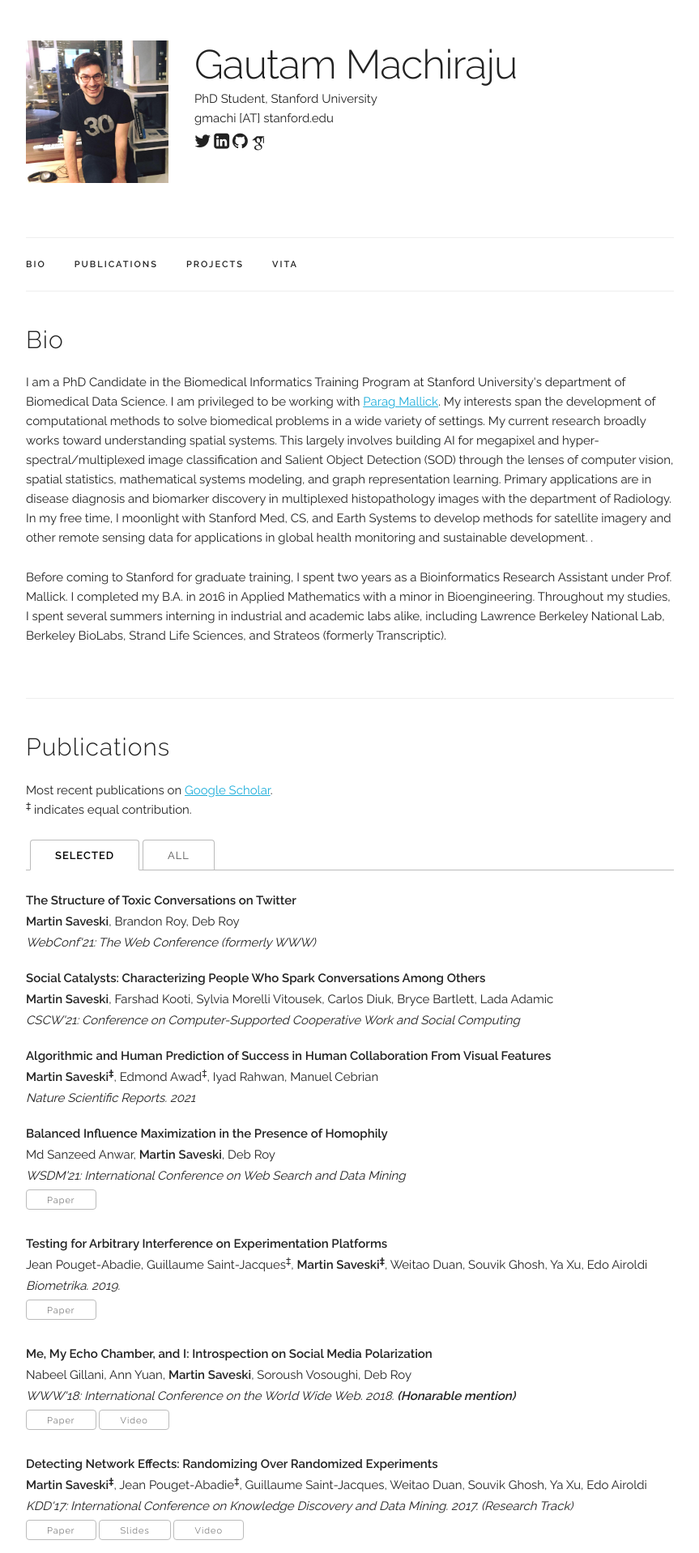
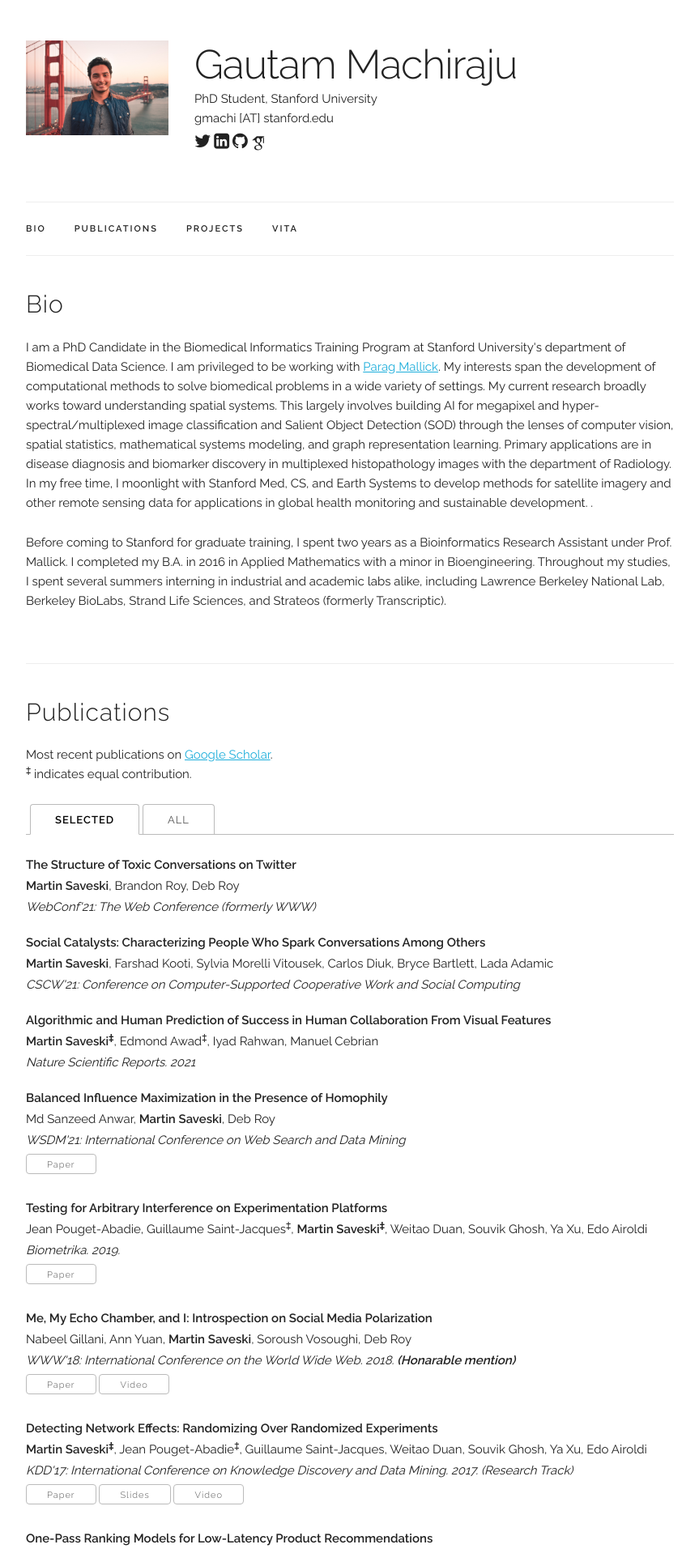
Before and after one commit to gmachiraju/gmachiraju.github.io, a Jekyll site: the page built from index.html, in a window 1280 px wide. Shown: the top 1918 px of the page at 81% size, without its empty margins (208-1071 px from the left). Built offline with Jekyll 4.4.1, drawn with Linux system fonts in a browser that asks for light colours; some web fonts are replaced.

Commit message:
fixed headshot and some bio

```diff
--- a/_data/main_info.yaml
+++ b/_data/main_info.yaml
@@ -1,9 +1,9 @@
 name: "Gautam Machiraju"
 title: "PhD Student, Stanford University"
 email: "gmachi [AT] stanford.edu"
-profile_pic: "/assets/profile-pics/30_large.jpg"
+profile_pic: "/assets/profile-pics/headshot_ggbridge.jpg"
 twitter: "https://twitter.com/gmachiraju"
 linkedin: "https://www.linkedin.com/in/gmachiraju"
 github: "https://github.com/gmachiraju"
-google_scholar: "https://scholar.google.com/citations?user=M3D870YAAAAJ&hl=en"
+google_scholar: "https://scholar.google.com/citations?user=nxq3KagAAAAJ&hl=en"
 # google_analystics_tracking_id: 'UA-46778883-1'
```
Also changed, not shown: assets/profile-pics/30_large.jpg (deleted), assets/profile-pics/30_small.jpg (deleted), assets/profile-pics/headshot_ggbridge.jpg (added), assets/profile-pics/thanksgiving.jpg (deleted), 1 other file.
